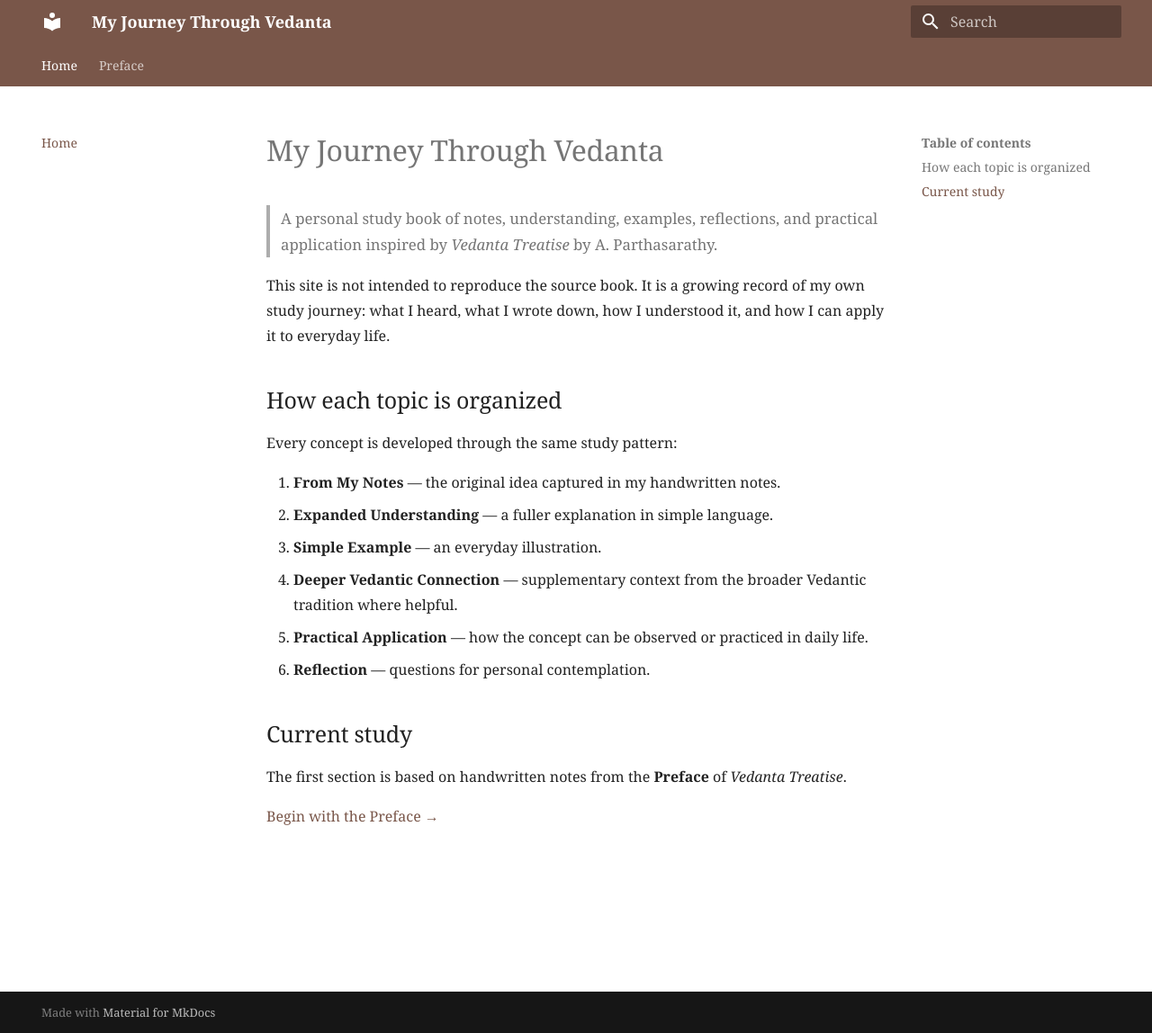
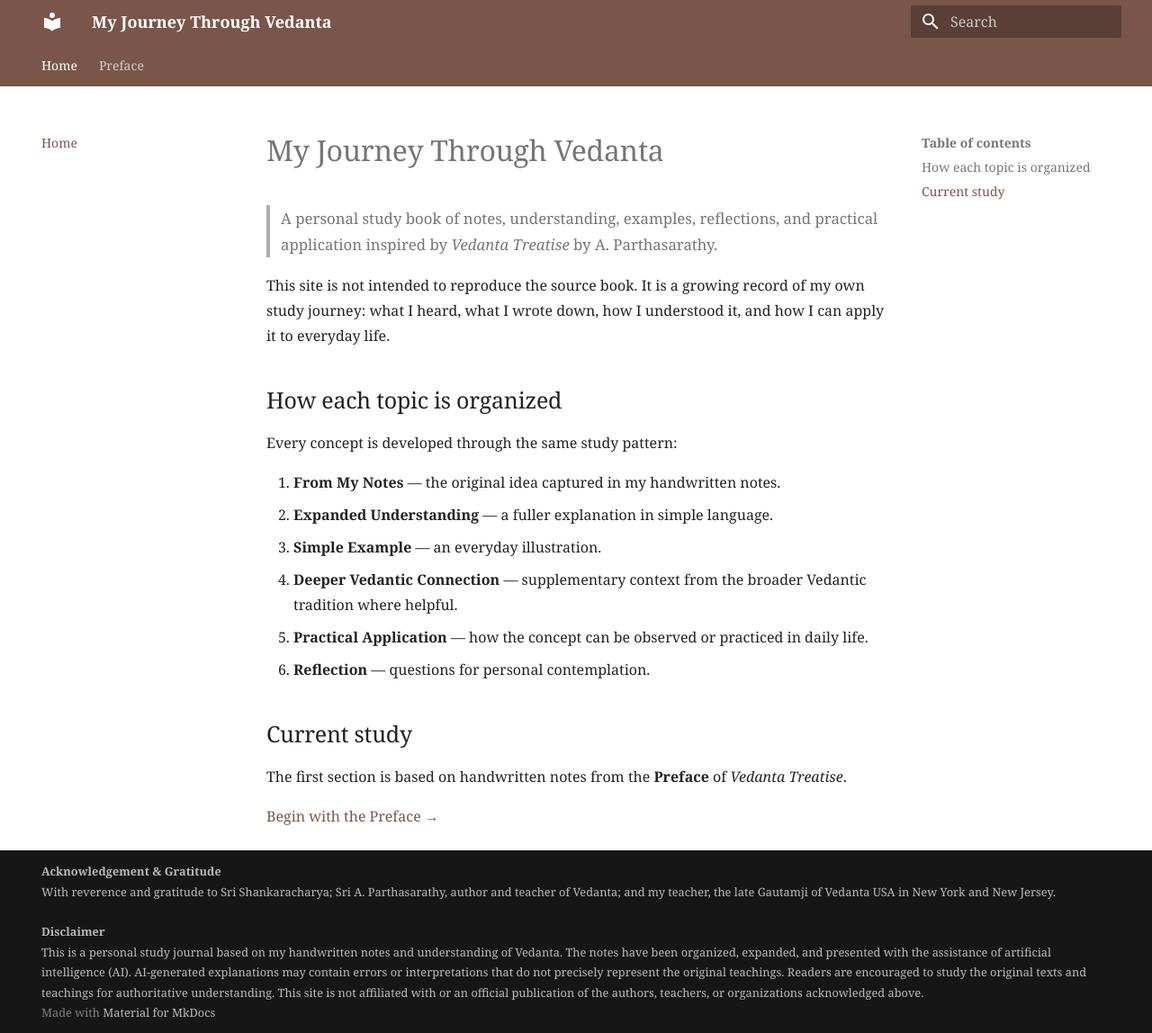
Before and after one commit to pavanturlapati/my-journey-through-vedanta, an MkDocs documentation site: the page built from docs/index.md, in a window 1280 px wide and 1148 px high. Shown: the whole window at 90% size. Built offline with MkDocs 1.6.1 and Material for MkDocs 9.7.7, drawn with Linux system fonts in a browser that asks for light colours.

Commit message:
Add site-wide AI disclaimer and acknowledgements

```diff
--- a/mkdocs.yml
+++ b/mkdocs.yml
@@ -40,3 +40,9 @@ markdown_extensions:
 
 extra_css:
   - stylesheets/extra.css
+
+copyright: >-
+  <strong>Acknowledgement &amp; Gratitude</strong><br>
+  With reverence and gratitude to Sri Shankaracharya; Sri A. Parthasarathy, author and teacher of Vedanta; and my teacher, the late <a href="https://www.vedantausa.org/teacher/" target="_blank" rel="noopener">Gautamji</a> of Vedanta USA in New York and New Jersey.<br><br>
+  <strong>Disclaimer</strong><br>
+  This is a personal study journal based on my handwritten notes and understanding of Vedanta. The notes have been organized, expanded, and presented with the assistance of artificial intelligence (AI). AI-generated explanations may contain errors or interpretations that do not precisely represent the original teachings. Readers are encouraged to study the original texts and teachings for authoritative understanding. This site is not affiliated with or an official publication of the authors, teachers, or organizations acknowledged above.
```
